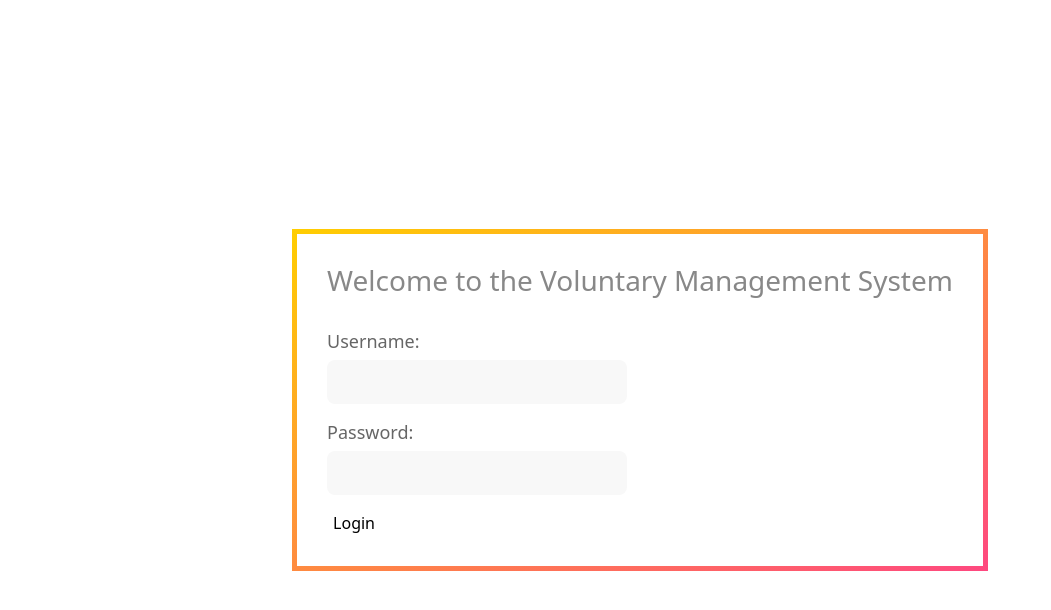
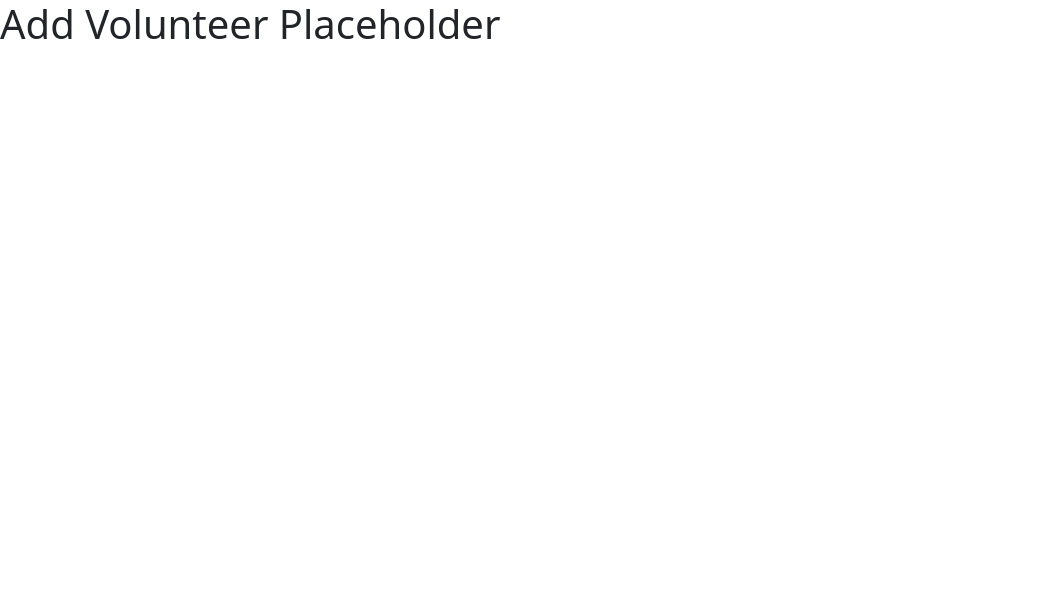
Before and after one commit to ParkerHudson/VolunteerManagementSystem, a React (Create React App) app in the folder volunteer-management-system/client/: page /addVolunteer in a window 1280 px wide. Shown: the top 610 px of the page, without its empty margins (0-1051 px from the left). Built offline with nearby package versions, Linux system fonts and the light colour scheme.

Commit message:
Added temp link to add volunteer

```diff
--- a/volunteer-management-system/client/src/App.js
+++ b/volunteer-management-system/client/src/App.js
@@ -3,20 +3,19 @@ import React, { useContext } from "react";
 import { AuthContext } from "./Context/AuthContext";
 import Home from "./Components/Home";
 import Navbar from "./Components/Navbar";
-import {BrowserRouter as Router, Route} from 'react-router-dom';
+import AddVolunteer from "./Components/ManageVolunteers/AddVolunteer";
+import { BrowserRouter as Router, Routes, Route } from "react-router-dom";
 
 function App() {
-	return <Home />;
-//   return (
-//  <Router>
-//   <Navbar>
-//     <Route exact path="/" component={Home}/>
-//   </Navbar>
-// </Router>
-//   )
-
-
-
+	return (
+		<Router>
+			{/* <Navbar /> */}
+			<Routes>
+				<Route exact path="/" element={<Home />} />
+				<Route path="/addVolunteer" element={<AddVolunteer />} />
+			</Routes>
+		</Router>
+	);
 }
 
 export default App;
--- a/volunteer-management-system/client/src/Components/ManageVolunteers/AddVolunteer.js
+++ b/volunteer-management-system/client/src/Components/ManageVolunteers/AddVolunteer.js
@@ -1 +1,12 @@
 //Form to add volunteer to DB
+import React from "react";
+
+const AddVolunteer = (props) => {
+	return (
+		<>
+			<h1>Add Volunteer Placeholder</h1>
+		</>
+	);
+};
+
+export default AddVolunteer;
--- a/volunteer-management-system/client/src/Components/ManageVolunteers/VolunteerController.js
+++ b/volunteer-management-system/client/src/Components/ManageVolunteers/VolunteerController.js
@@ -3,6 +3,7 @@
 import React, { useState, useEffect } from "react";
 import VolunteerService from "../../Services/VolunteerService";
 import VolunteerRow from "./VolunteerRow";
+import { Link } from "react-router-dom";
 
 const VolunteerController = () => {
 	const [volunteers, setVolunteers] = useState([]);
@@ -15,6 +16,7 @@ const VolunteerController = () => {
 
 	return (
 		<>
+			<Link to="/addVolunteer">Add Volunteer</Link>
 			<h2>This is a placeholder for Volunteer Controller</h2>
 
 			<h1>List of Volunteers Test</h1>
```
